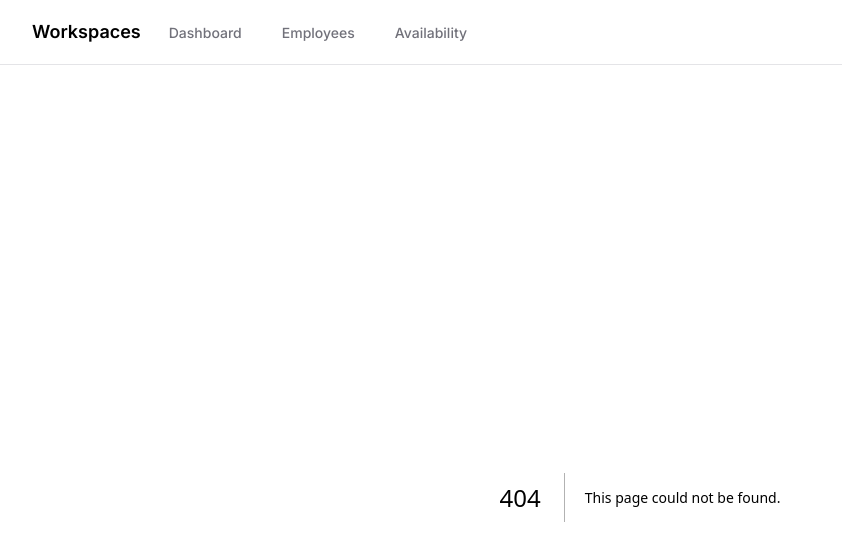
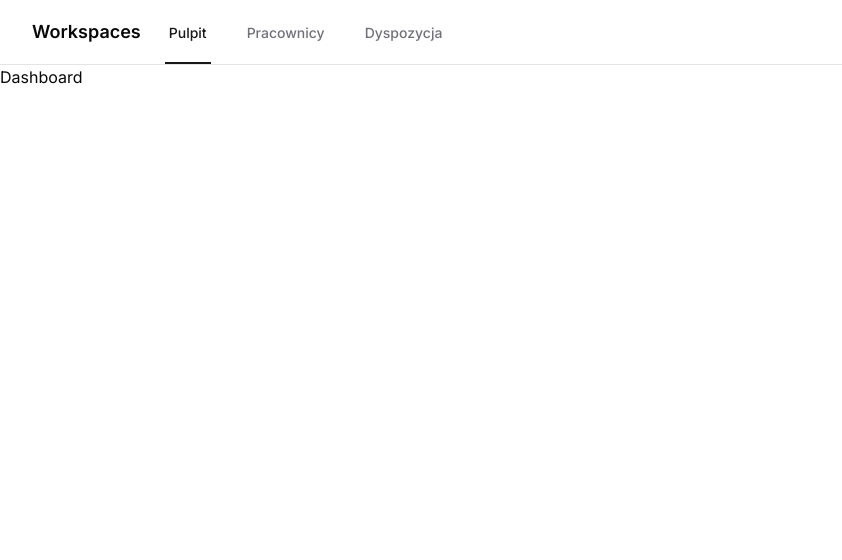
Before and after one commit to KPR23/workspaces, a Next.js app: page /dashboard in a window 1280 px wide. Before the commit this address had no page. Shown: the top 560 px of the page, without its empty margins (0-842 px from the left). Built offline with nearby package versions, Linux system fonts and the light colour scheme.

Commit message:
Reorganizing file structure

```diff
--- /dev/null
+++ b/src/app/(root)/dashboard/page.tsx
@@ -0,0 +1,3 @@
+export default function Dashboard() {
+  return <div>Dashboard</div>;
+}
--- a/src/app/(root)/layout.tsx
+++ b/src/app/(root)/layout.tsx
@@ -0,0 +1,14 @@
+import { Navbar } from "~/components/Navbar";
+
+export default function RootLayout({
+  children,
+}: {
+  children: React.ReactNode;
+}) {
+  return (
+    <div className="flex h-screen w-full flex-col">
+      <Navbar />
+      <div className="flex size-full flex-col">{children}</div>
+    </div>
+  );
+}
--- a/src/app/layout.tsx
+++ b/src/app/layout.tsx
@@ -1,8 +1,6 @@
 import React from "react";
 import { Inter } from "next/font/google";
 import { Toaster } from "sonner";
-import { ThemeProvider } from "~/components/theme-provider";
-import { Navbar } from "~/components/navbar";
 import "~/styles/globals.css";
 
 const inter = Inter({ subsets: ["latin"] });
@@ -10,7 +8,9 @@ const inter = Inter({ subsets: ["latin"] });
 export const metadata = {
   title: "Workspaces",
   description: "Workspaces",
-  icons: [{ rel: "icon", url: "/Light.svg" }],
+  icons: {
+    icon: "/Light.svg",
+  },
 };
 
 export default function RootLayout({
@@ -19,15 +19,10 @@ export default function RootLayout({
   children: React.ReactNode;
 }) {
   return (
-    <html lang="en" suppressHydrationWarning>
-      <body className={`${inter.className} min-h-screen bg-background`}>
-        <ThemeProvider>
-          <div className="flex h-screen flex-col">
-            <Navbar />
-            <main className="flex-1 px-4 py-8 sm:px-6 lg:px-8">{children}</main>
-          </div>
-          <Toaster />
-        </ThemeProvider>
+    <html lang="pl">
+      <body className={`${inter.className}`}>
+        {children}
+        <Toaster />
       </body>
     </html>
   );
--- a/src/components/navbar.tsx
+++ b/src/components/navbar.tsx
@@ -5,9 +5,9 @@ import { usePathname } from "next/navigation";
 import { cn } from "~/lib/utils";
 
 const navigation = [
-  { name: "Dashboard", href: "/" },
-  { name: "Employees", href: "/employees" },
-  { name: "Availability", href: "/availability" },
+  { name: "Pulpit", href: "/dashboard" },
+  { name: "Pracownicy", href: "/employees" },
+  { name: "Dyspozycja", href: "/availability" },
 ];
 
 export function Navbar() {
```
Also changed, not shown: src/app/(root)/availability/page.tsx (renamed from src/app/availability/page.tsx), src/app/(root)/employees/[id]/page.tsx (added), src/app/(root)/employees/columns.tsx (renamed from src/app/employees/columns.tsx), src/app/(root)/employees/data-table.tsx (renamed from src/app/employees/data-table.tsx), src/app/(root)/employees/page.tsx (renamed from src/app/employees/page.tsx).
